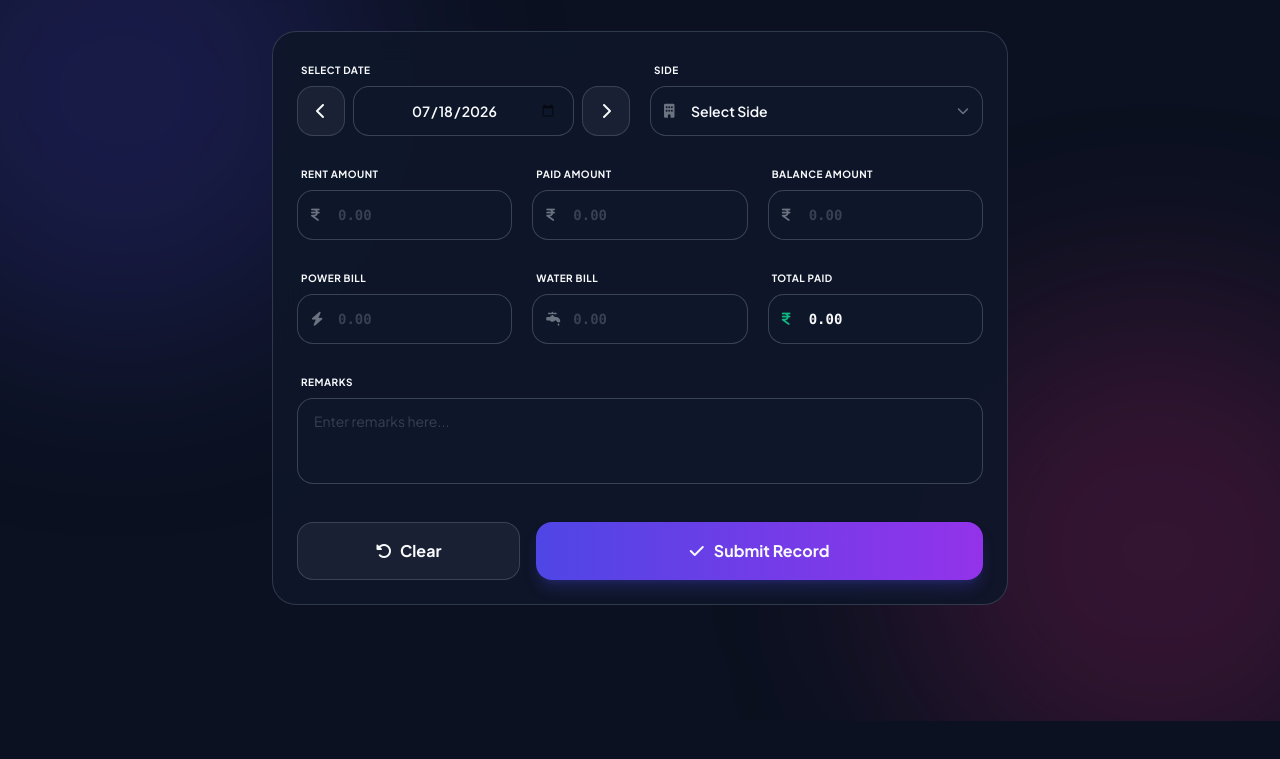
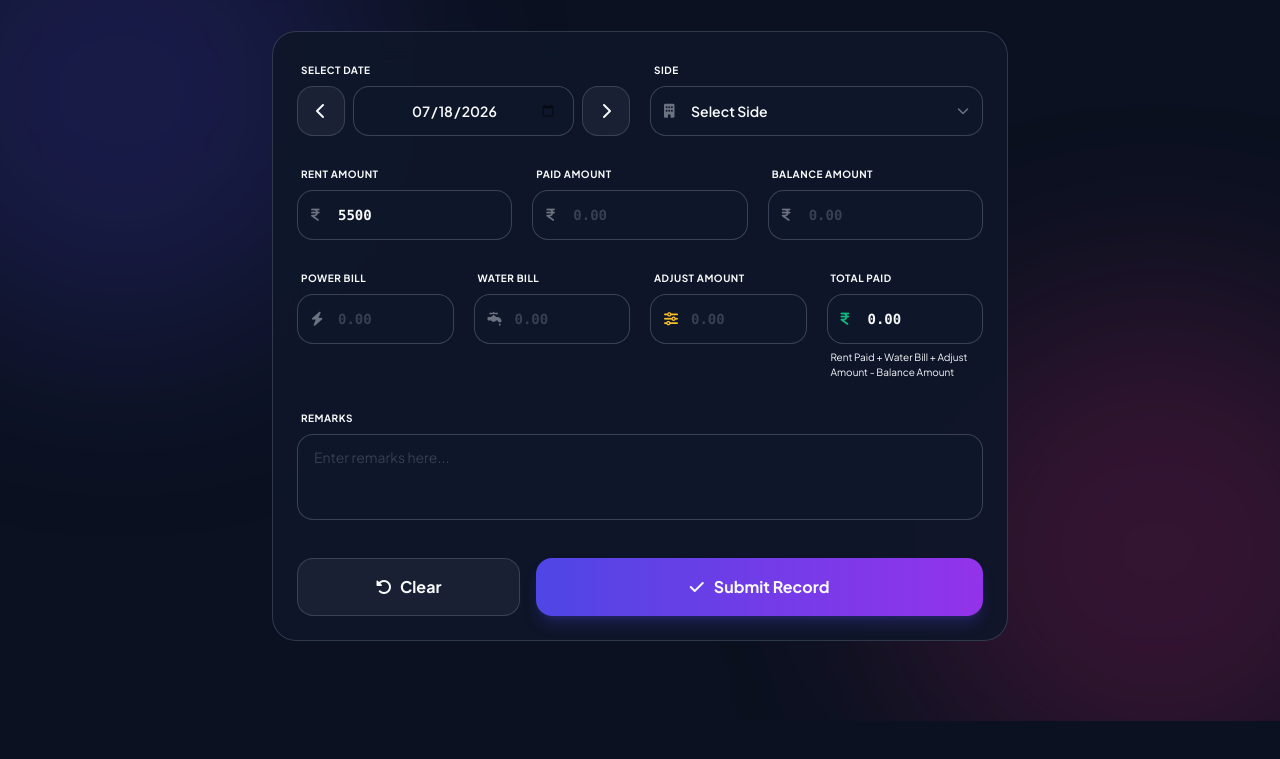
Before and after one commit to ktdata405/mywebapps, a plain HTML site: page rent/tenet.html in a window 1280 px wide. Shown: the part 79-838 px from the top of the page. Drawn offline with nearby package versions, Linux system fonts and the light colour scheme; sample sign-in values are in the browser's storage.

Commit message:
added adjust amount in tenet ui

```diff
--- a/rent/script.js
+++ b/rent/script.js
@@ -36,8 +36,9 @@ function calculateTotal() {
     const paidAmount = parseFloat(document.getElementById('paidAmount').value) || 0;
     const waterBill = parseFloat(document.getElementById('waterBill').value) || 0;
     const balanceAmount = parseFloat(document.getElementById('balanceAmount').value) || 0;
+    const adjustAmount = parseFloat(document.getElementById('adjustAmount').value) || 0;
 
-    const totalPaid = (paidAmount + waterBill) - balanceAmount;
+    const totalPaid = (paidAmount + waterBill + adjustAmount) - balanceAmount;
     document.getElementById('totalPaid').value = totalPaid.toFixed(2);
 }
 
@@ -86,6 +87,7 @@ function initializeForm() {
         document.getElementById('balanceAmount').value = data.balanceAmount;
         document.getElementById('powerBill').value = data.powerBill;
         document.getElementById('waterBill').value = data.waterBill;
+        document.getElementById('adjustAmount').value = data.adjustAmount || 0;
         document.getElementById('totalPaid').value = data.totalPaid;
         document.getElementById('remarks').value = data.remarks;
 
@@ -135,6 +137,7 @@ form.addEventListener('submit', function(event) {
         balanceAmount: document.getElementById('balanceAmount').value || 0,
         powerBill: document.getElementById('powerBill').value || '0',
         waterBill: document.getElementById('waterBill').value || '0',
+        adjustAmount: document.getElementById('adjustAmount').value || '0',
         totalPaid: document.getElementById('totalPaid').value,
         remarks: document.getElementById('remarks').value || '-',
         action: isEditMode ? 'update' : 'add',
@@ -187,6 +190,7 @@ form.addEventListener('submit', function(event) {
                     <td>${formData.balanceAmount}</td>
                     <td>${formData.powerBill}</td>
                     <td>${formData.waterBill}</td>
+                    <td>${formData.adjustAmount}</td>
                     <td>${formData.totalPaid}</td>
                     <td>${formData.remarks}</td>
                 `;
--- a/rent/tenet.html
+++ b/rent/tenet.html
@@ -187,11 +187,11 @@
                             <div class="absolute inset-y-0 left-0 pl-3.5 flex items-center pointer-events-none text-gray-500">
                                 <i class="fa-solid fa-indian-rupee-sign text-sm"></i>
                             </div>
-                            <input type="number" id="rentAmount" name="rentAmount" inputmode="numeric" placeholder="0.00" class="w-full bg-black/40 border border-white/10 rounded-2xl pl-10 pr-4 py-3.5 text-sm font-mono font-bold text-white outline-none focus:border-indigo-500 focus:bg-black/60 focus:ring-1 focus:ring-indigo-500 transition-all placeholder-gray-700">
+                            <input type="number" id="rentAmount" name="rentAmount" inputmode="numeric" placeholder="0.00" value="5500" class="w-full bg-black/40 border border-white/10 rounded-2xl pl-10 pr-4 py-3.5 text-sm font-mono font-bold text-white outline-none focus:border-indigo-500 focus:bg-black/60 focus:ring-1 focus:ring-indigo-500 transition-all placeholder-gray-700">
                         </div>
                     </div>
                     <div class="space-y-1.5">
-                        <label class="text-[10px] uppercase tracking-wider text-gray-500 font-bold ml-1" data-translate-key="paidAmount">Paid Amount</label>
+                        <label class="text-[10px] uppercase tracking-wider text-gray-500 font-bold ml-1" data-translate-key="paidAmount">Rent Paid Amount</label>
                         <div class="relative">
                             <div class="absolute inset-y-0 left-0 pl-3.5 flex items-center pointer-events-none text-gray-500">
                                 <i class="fa-solid fa-indian-rupee-sign text-sm"></i>
@@ -211,7 +211,7 @@
                 </div>
 
                 <!-- Utilities & Total Row -->
-                <div class="grid grid-cols-1 md:grid-cols-3 gap-5">
+                <div class="grid grid-cols-1 md:grid-cols-2 lg:grid-cols-4 gap-5">
                     <div class="space-y-1.5">
                         <label class="text-[10px] uppercase tracking-wider text-gray-500 font-bold ml-1" data-translate-key="powerBill">Power Bill</label>
                         <div class="relative">
@@ -231,6 +231,15 @@
                         </div>
                     </div>
                     <div class="space-y-1.5">
+                        <label class="text-[10px] uppercase tracking-wider text-amber-400 font-bold ml-1" data-translate-key="adjustAmount">Adjust Amount</label>
+                        <div class="relative">
+                            <div class="absolute inset-y-0 left-0 pl-3.5 flex items-center pointer-events-none text-amber-400">
+                                <i class="fa-solid fa-sliders text-sm"></i>
+                            </div>
+                            <input type="number" id="adjustAmount" name="adjustAmount" inputmode="numeric" oninput="calculateTotal()" placeholder="0.00" class="w-full bg-amber-500/10 border border-amber-500/30 rounded-2xl pl-10 pr-4 py-3.5 text-sm font-mono font-bold text-amber-300 outline-none focus:border-amber-400 focus:bg-amber-500/20 focus:ring-1 focus:ring-amber-400 transition-all placeholder-gray-700">
+                        </div>
+                    </div>
+                    <div class="space-y-1.5">
                         <label class="text-[10px] uppercase tracking-wider text-emerald-500 font-bold ml-1" data-translate-key="totalPaid">Total Paid</label>
                         <div class="relative">
                             <div class="absolute inset-y-0 left-0 pl-3.5 flex items-center pointer-events-none text-emerald-500">
@@ -238,6 +247,7 @@
                             </div>
                             <input type="text" id="totalPaid" name="totalPaid" placeholder="0.00" readonly class="w-full bg-emerald-500/10 border border-emerald-500/30 rounded-2xl pl-10 pr-4 py-3.5 text-sm font-mono font-bold text-emerald-400 outline-none transition-all">
                         </div>
+                        <p class="text-[10px] text-emerald-300/80 ml-1">Rent Paid + Water Bill + Adjust Amount - Balance Amount</p>
                     </div>
                 </div>
 
@@ -278,6 +288,7 @@
                             <th data-translate-key="balance">Balance</th>
                             <th data-translate-key="power">Power</th>
                             <th data-translate-key="water">Water</th>
+                            <th data-translate-key="adjustAmount">Adjust</th>
                             <th data-translate-key="total">Total</th>
                             <th data-translate-key="remarks">Remarks</th>
                         </tr>
```
